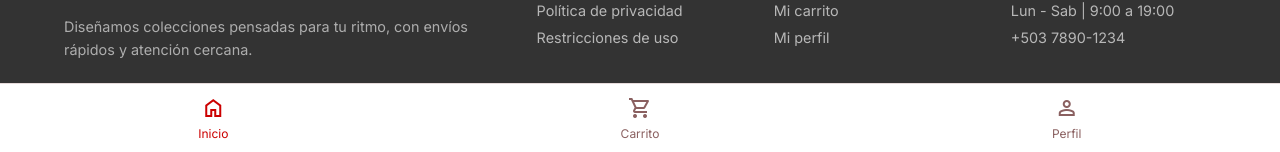
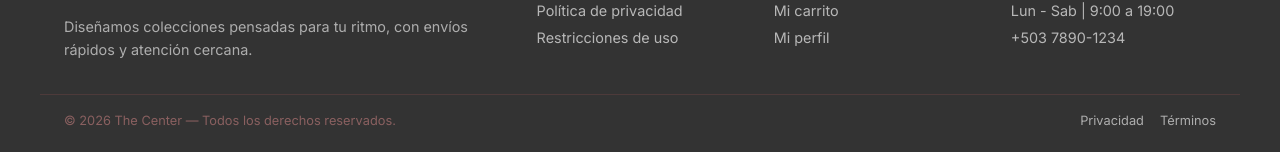
Before and after one commit to Lenny004/TheCenter-e-commerce, an Angular app in the folder frontend/: page / in a window 1280 px wide. Shown: the part 645-797 px from the top of the page. Built offline with nearby package versions, Linux system fonts and the light colour scheme; no server answers.

Commit message:
✨ Eliminar la navegación inferior del componente de inicio para simplificar la interfaz de usuario.

```diff
--- a/frontend/src/app/pages/home/home.component.html
+++ b/frontend/src/app/pages/home/home.component.html
@@ -60,18 +60,4 @@
     }
   </div>
 
-  <nav class="dashboard__bottom" aria-label="Navegación principal">
-    <a routerLink="/dashboard" class="bottom-link bottom-link--active">
-      <span class="material-symbols-outlined">home</span>
-      <span>Inicio</span>
-    </a>
-    <a routerLink="/carrito" class="bottom-link">
-      <span class="material-symbols-outlined">shopping_cart</span>
-      <span>Carrito</span>
-    </a>
-    <a routerLink="/perfil" class="bottom-link">
-      <span class="material-symbols-outlined">person</span>
-      <span>Perfil</span>
-    </a>
-  </nav>
 </section>
```
